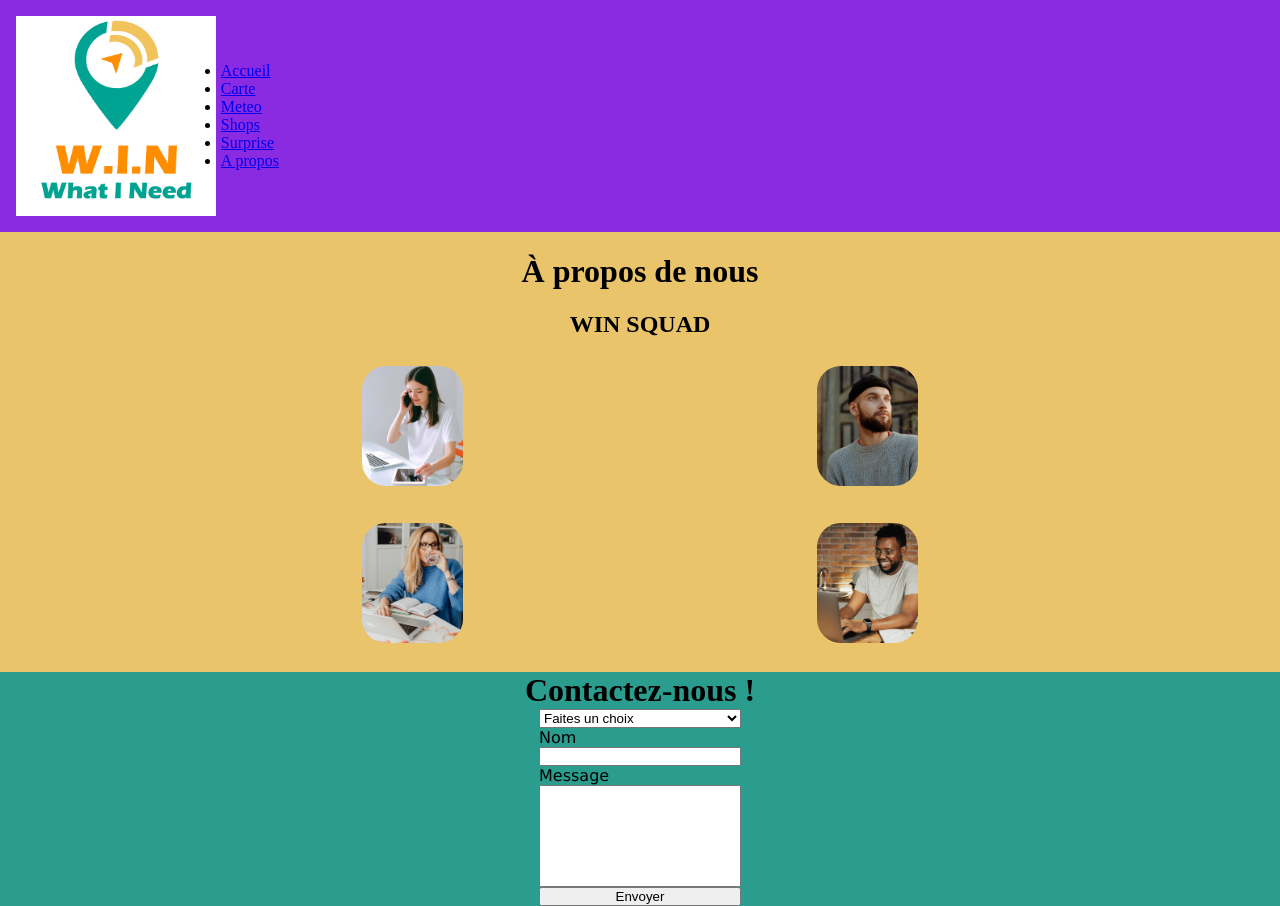
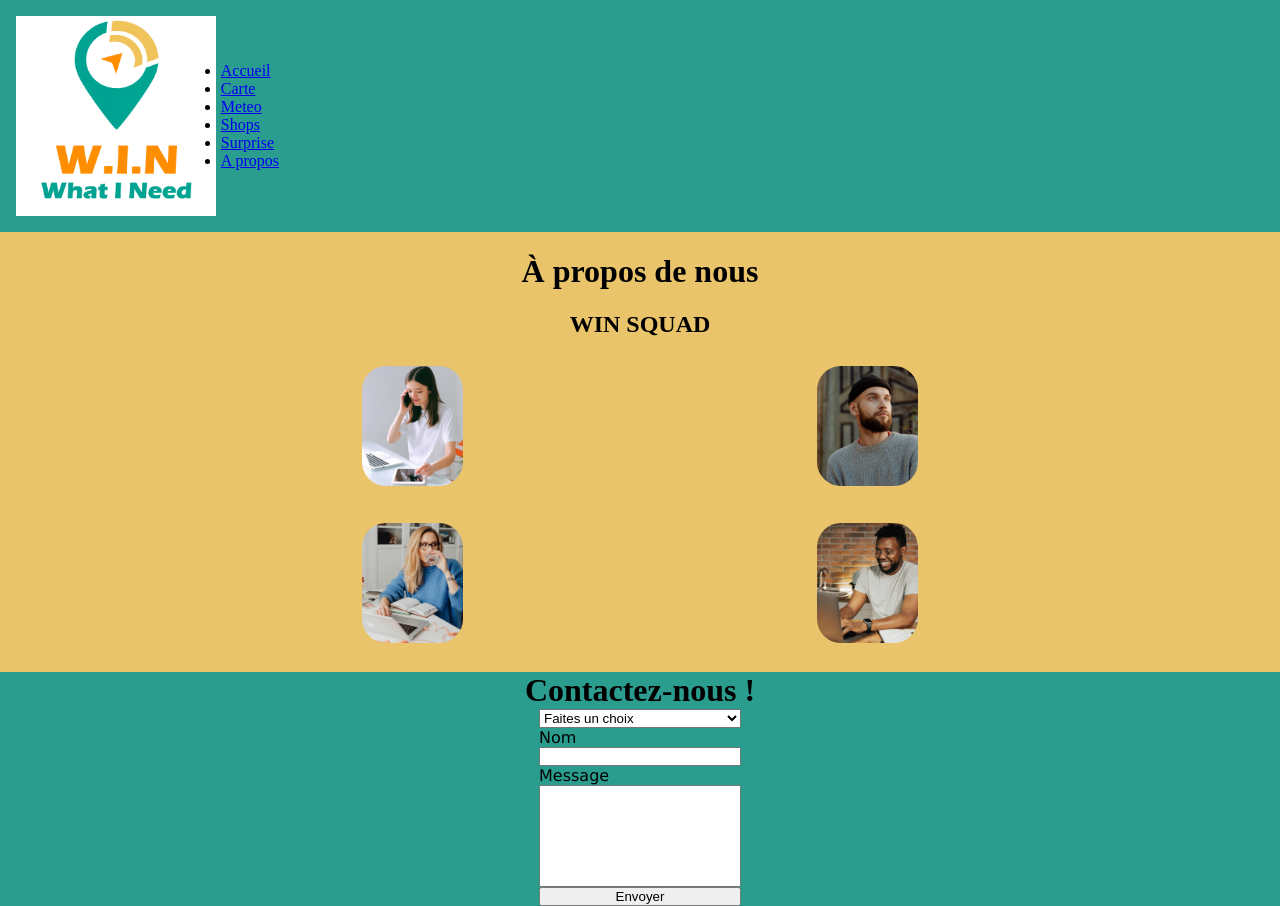
Before and after one commit to Ambre-Thevenin/What-i-need, a React (Vite) app: page /about in a window 1280 px wide. Shown: the top 906 px of the page. Built offline with nearby package versions, Linux system fonts and the light colour scheme.

Commit message:
changes on menu

```diff
--- a/src/components/Nav.css
+++ b/src/components/Nav.css
@@ -6,7 +6,7 @@
   /* min-height: 75px; */
   padding: 1rem;
   color: black;
-  background-color: blueviolet;
+  background-color: #2A9D8F;
 }
 
 .navbar_links {
@@ -52,7 +52,7 @@
 
   .show-nav .navbar_links {
     width: 13vw;
-    /* right: 29vw; USELESS*/
+    /* right: 29vw;*/
     visibility: visible;
     background-color: #e9c46a;
   }
```
